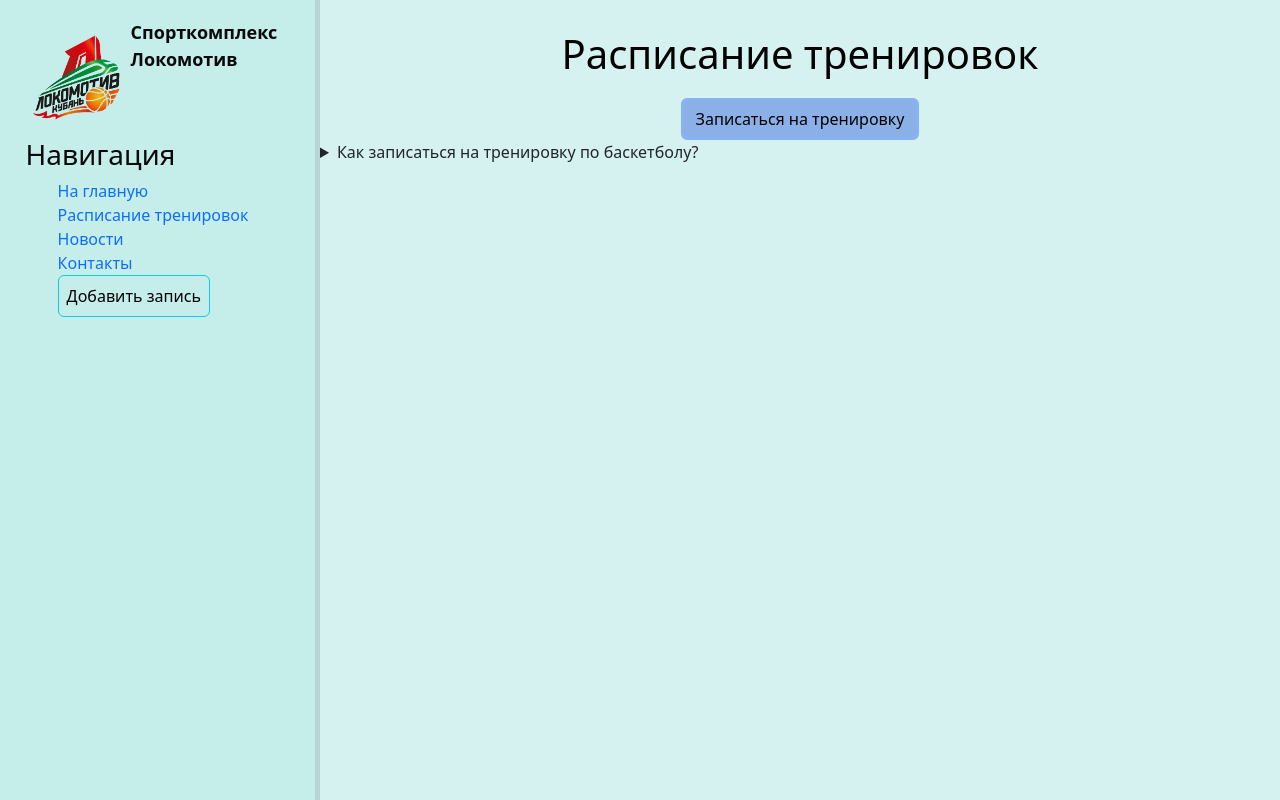
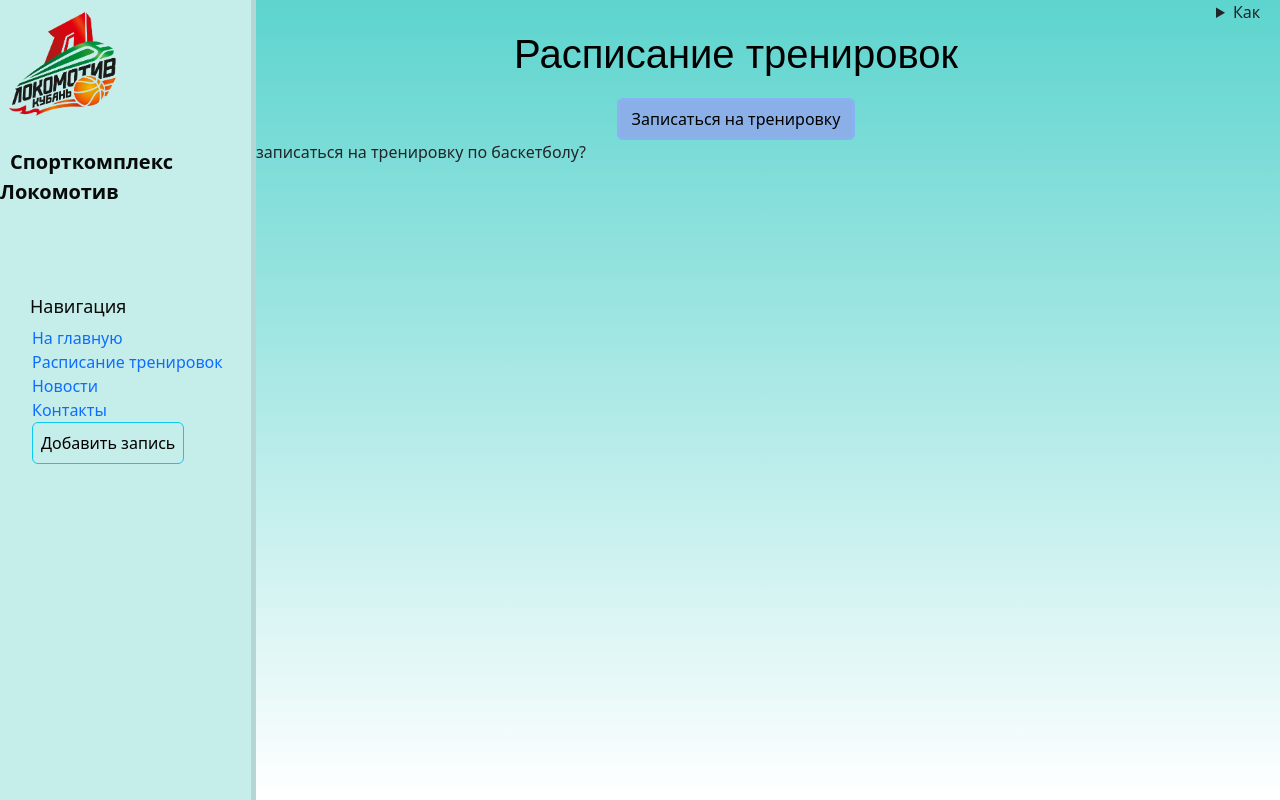
Before and after one commit to latfulina/basketball, a Django app: page /about in a window 1280 px wide. Run offline with Django 4.2, Linux system fonts and the light colour scheme.

Commit message:
Создать  html-шаблон для главной страницы

```diff
--- a/basketball/main/static/main/css/basketball.css
+++ b/basketball/main/static/main/css/basketball.css
@@ -1,34 +1,33 @@
 body{
-    background: #d5f2f0;
-
+    background:linear-gradient(#5dd4ce, #fff);
 }
 
 aside{
     float:left;
     background:#c5edea;
-    width:25%;
-    padding:2%;
+    width:20%;
     height:100vh;
     color:#080a0a;
     border-right: 5px solid #b6d6d4;
+
 }
 aside img {
-    width:105px;
+    width:130px;
     float:left;
   }
 aside .bool{
-    font-size:18px;
-    margin-left:0px;
+    font-size:20px;
+    margin-left:10px;
     front-weight:bold;
     position: relative;
-    top:-7px
+    top:17px
     }
 aside .navigation{
-
+    font-size:18px;
     margin-top:10px;
     front-weight:bold;
-    position: left;
-    top:10px
+    margin-left:30px;
+
 
 }
 aside ul a {
@@ -45,14 +44,21 @@
     float:left;
     color:black;
     margin-top:30px;
+    width:75%;
     text-align:center;
-    width:75%;
 
 }
+
+chief{
+    text-align:left;
+}
+
 main .features button{
     background:#8bb0e8;
     border:solid #89b2f0;
     color:black;
+
+
 
 }
 main .features button:hover{
@@ -65,9 +71,13 @@
     color:#fff;
     background:#619bf2;
     border:solid #619bf2;
+
 }
 
-main .features h1{front-size:50px;}
+main .features h1{
+    front-size:50px;
+    font-family: 'Oswald', sans-serif;
+    }
 main .features p{margin:20px auto;}
 
 .alert-warning {
@@ -85,3 +95,86 @@
     margin-left:35%;
 
 }
+blockquote {
+	margin: 0;
+	background: #b6e0de;
+	padding: 10px 20px;
+	font-family: 'Oswald', sans-serif;
+	font-weight: 300;
+}
+
+blockquote p {
+	color: #020807;
+	font-style: italic;
+	font-size: 33px;
+	margin: 0;
+}
+
+blockquote cite {
+	display:block;
+	font-size: 25px;
+	font-style: normal;
+	color: #020807;
+	margin: 0;
+	text-align: right;
+}
+figure {
+	display: inline-block;
+	margin: 0;
+	font-family: 'Oswald', sans-serif;
+	font-weight: 30;
+}
+
+figure img {
+	display: block;
+	border: 4px solid #54bfba;
+	outline: 2px solid #fff;
+}
+
+figure figcaption {
+	font-size: 16px;
+	font-weight: 300;
+	margin-top: 5px;
+}
+
+figure figcaption span {
+	display: block;
+	font-size: 15px;
+	color: #29c5e6;
+}
+section figure + figure {
+	margin-left: 28px;
+}
+section  h1 {
+	background: #ace5e3;
+	font: 30px 'Oswald', sans-serif;
+	color: #05050d;
+	padding: 0 10px;
+	margin: 30px 20 0 0;
+
+}
+figure figcaption {
+	font-size: 16px;
+	font-weight: 300;
+	margin-top: 5px;
+}
+
+figure div {
+	font-size: 20px;
+	color: #29c5e6;
+}
+footer {
+    position:fixed;
+    left:20%;
+    bottom:0px;
+    height:90px;
+    width:80%;
+    background:#ace5e3;
+   }
+
+#footer {
+    max-width: 960px;
+	margin:auto;
+	padding: 10px 0;
+	height: 60px;
+	}
--- a/basketball/main/templates/main/layout.html
+++ b/basketball/main/templates/main/layout.html
@@ -14,12 +14,13 @@
 <body>
 <div class="wrapper">
     <header></header>
-    <nav></nav>
     <div class="heading"></div>
     <aside>
     <img src="{% static 'main/img/2.png' %}" alt="Кубань">
 
-    <span class="bool"/><b>Спорткомплекс</br>Локомотив</b></span>
+    <span class="bool"/><b>Спорткомплекс Локомотив</b></span>
+    </br>
+    </br>
     </br>
     </br>
     </br>
@@ -40,10 +41,11 @@
         </a>
         <a href="{%url 'create'%}"><li><button class="btn btn-info">Добавить запись</button></a>
     </ul>
+
 </aside>
-    <section></section>
+
 	</div>
-	<footer></footer>
+
 <main>
     {% block content %}
     {% endblock %}
```
Also changed, not shown: basketball/main/templates/main/index.html (+41 -5 lines).
